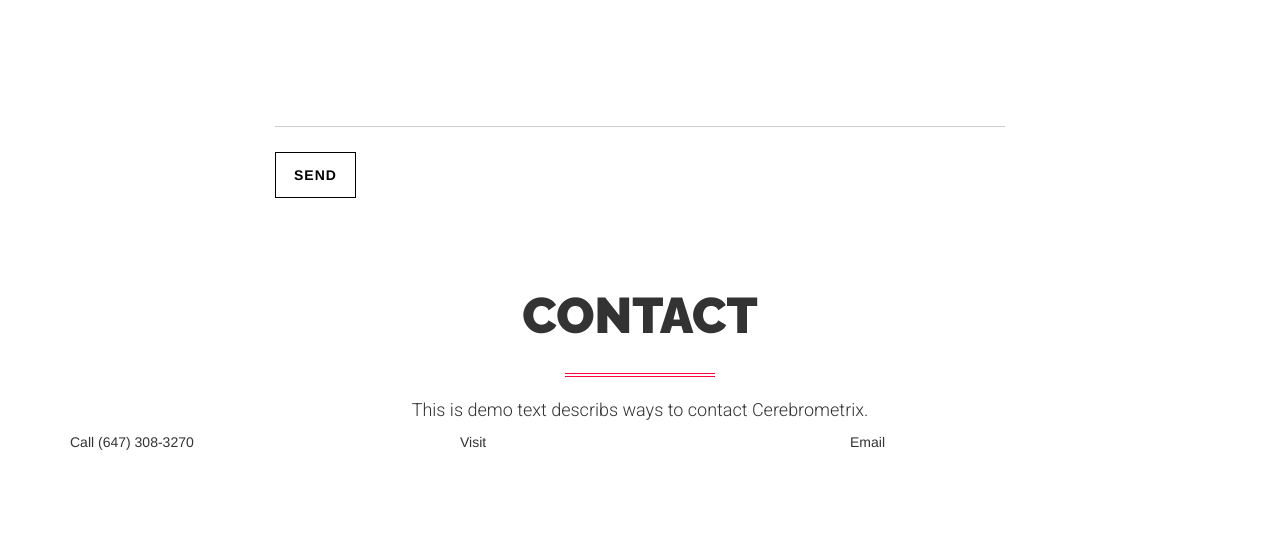
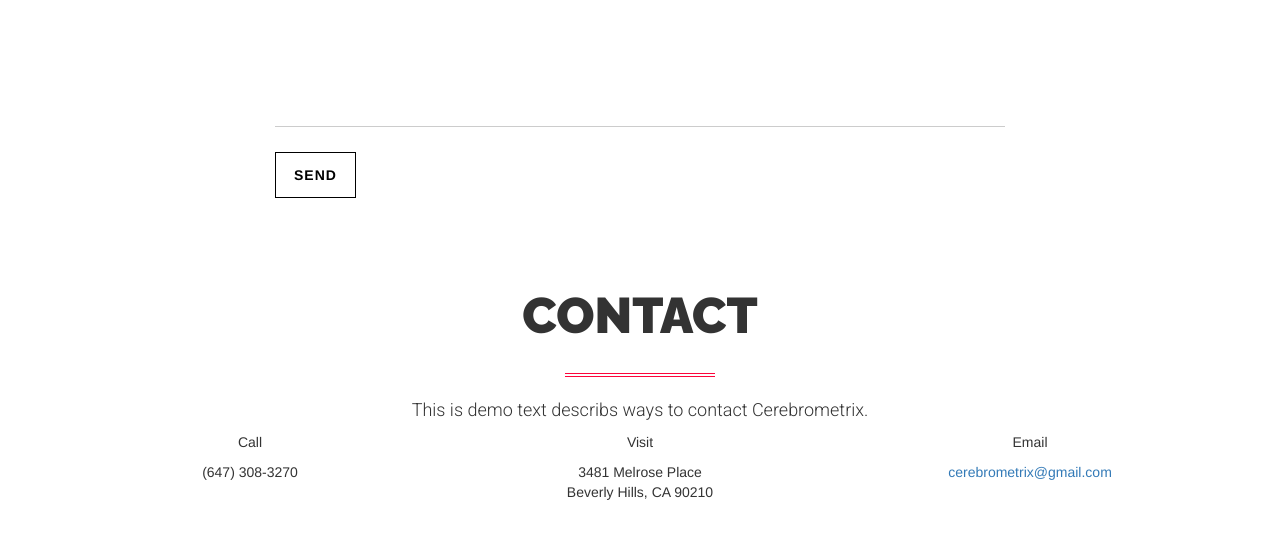
Before and after one commit to christophszcz/cerebrometrix, a plain HTML site: page index.html in a window 1280 px wide. Shown: the part 4635-5173 px from the top of the page. Drawn offline with nearby package versions, Linux system fonts and the light colour scheme.

Commit message:
Input relevant contact information

```diff
--- a/css/style.css
+++ b/css/style.css
@@ -137,3 +137,11 @@
 }
 
 /* Contact */
+
+.contact-text{
+  text-align: center;
+}
+
+.corresponding-text{
+  text-align: center;
+}
--- a/index.html
+++ b/index.html
@@ -154,13 +154,19 @@
           <br>
           <div class="row">
             <div class="col-md-4">
-              <p class="contact-text">Call (647) 308-3270</p>
+              <p class="contact-text">Call</p>
+              <p class="corresponding-text">(647) 308-3270</p>
             </div>
             <div class="col-md-4">
-              <p>Visit</p>
+              <p class="contact-text">Visit</p>
+              <p class="corresponding-text">3481 Melrose Place <br>
+Beverly Hills, CA 90210</p>
             </div>
             <div class="col-md-4">
-              <p>Email</p>
+              <p class="contact-text">Email</p>
+              <div class="corresponding-text">
+                <a href="mailto:cerebrometrix@gmail.com">cerebrometrix@gmail.com</a>
+              </div>
             </div>
           </div>
         </div>
```
